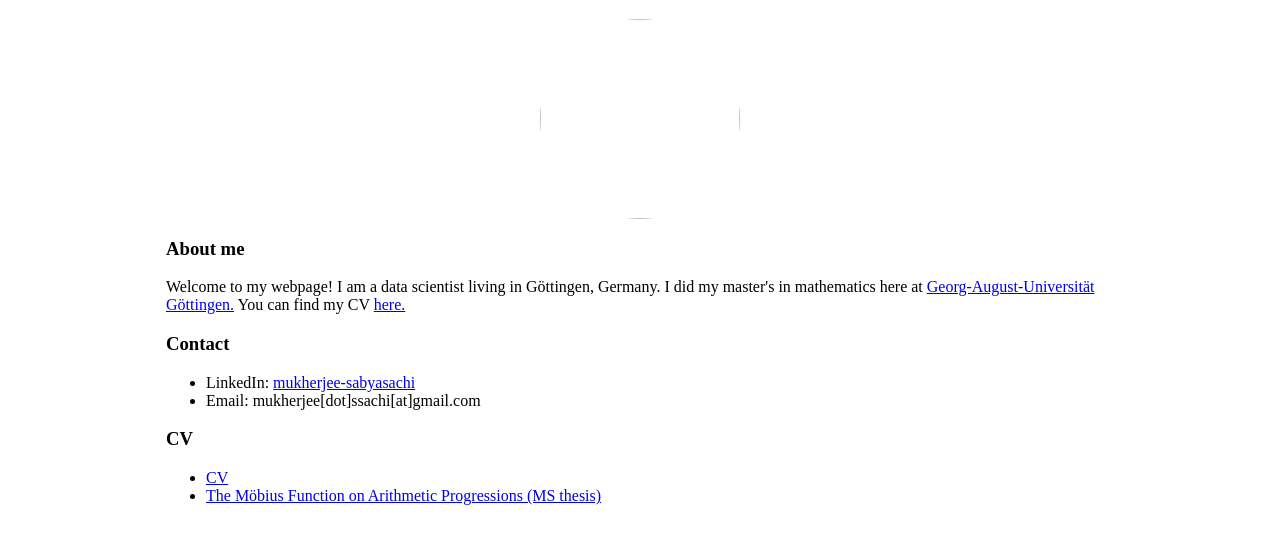
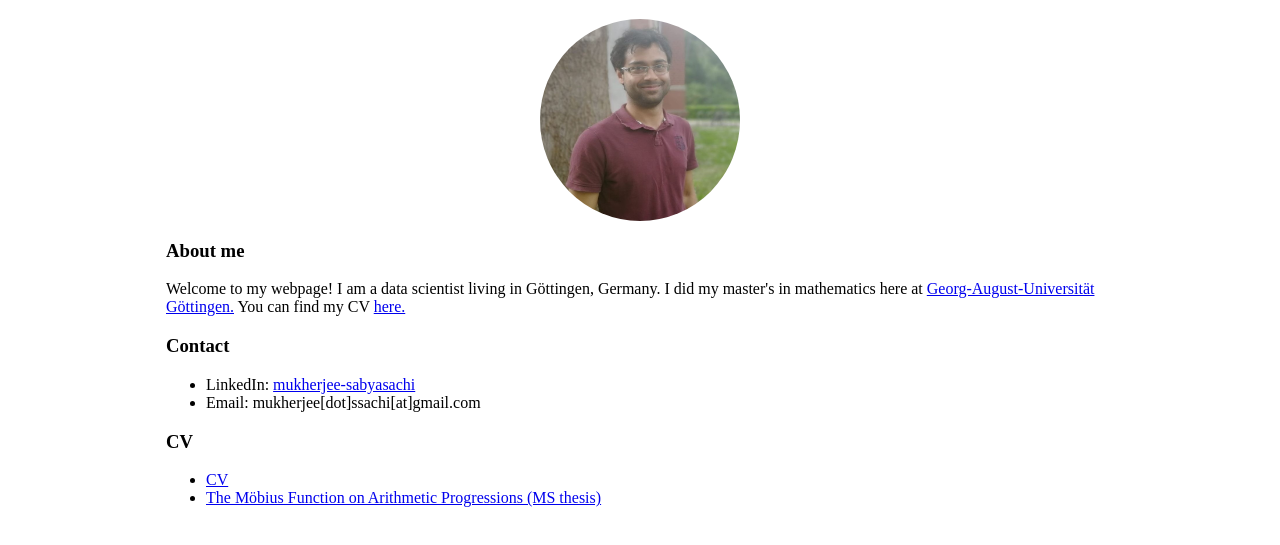
Before and after one commit to sabyasachi-mukherjee/sabyasachi-mukherjee.github.io, a plain HTML site: page index.html in a window 1280 px wide. Shown: the part 87-632 px from the top of the page. Drawn offline with Linux system fonts and the light colour scheme.

Commit message:
Fixed link to image

```diff
--- a/index.html
+++ b/index.html
@@ -27,7 +27,7 @@
 
 
     <center>
-     <img src="/image2.jpg" width="200" style="border-radius: 60%;"/></p>
+     <img src="/image.jpg" width="200" style="border-radius: 60%;"/></p>
     </center>
 
 
```
